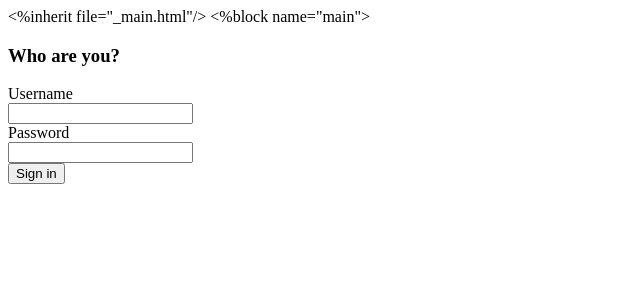
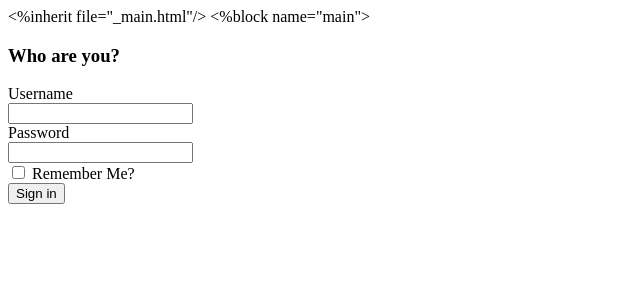
Before and after one commit to mikeboers/heartbeat, a Flask app: template templates/login.html in a window 1280 px wide. Shown: the top 300 px of the page, without its empty margins (0-640 px from the left). Run offline with Flask 2, Linux system fonts and the light colour scheme; the template is opened without the code that fills it, so the values that code supplies are empty; parts of the project's set-up code (start-up, migrations or seed data) failed here and were passed over.

Commit message:
"Remember Me" checkbox on login for 20 year session

```diff
--- a/app/auth.py
+++ b/app/auth.py
@@ -43,6 +43,7 @@ def handle_login():
 
     if username == USERNAME and password == PASSWORD:
         session['user'] = username
+        session.permanent = bool(request.form.get('remember_me'))
         return redirect(url_for('index'))
 
     else:
--- a/app/config.py
+++ b/app/config.py
@@ -1,3 +1,4 @@
+import datetime
 import os
 
 ROOT_PATH = os.path.abspath(os.path.join(__file__, '..', '..'))
@@ -30,3 +31,5 @@ MAIL_PORT = int(os.environ.get('MAIL_PORT', 25))
 MAIL_USERNAME = os.environ.get('MAIL_USERNAME') or os.environ.get('POSTMARK_API_KEY')
 MAIL_PASSWORD = os.environ.get('MAIL_PASSWORD') or os.environ.get('POSTMARK_API_KEY')
 MAIL_DEFAULT_SENDER = os.environ.get('MAIL_DEFAULT_SENDER') or NOTIFY_EMAIL
+
+PERMANENT_SESSION_LIFETIME = datetime.timedelta(days=20*365)
--- a/templates/login.html
+++ b/templates/login.html
@@ -18,6 +18,14 @@
   </div>
   <div class="control-group">
     <div class="controls">
+      <label>
+        <input type="checkbox" name="remember_me">
+        Remember Me?
+      </label>
+    </div>
+  </div>
+  <div class="control-group">
+    <div class="controls">
       <button type="submit" class="btn">Sign in</button>
     </div>
   </div>
```
